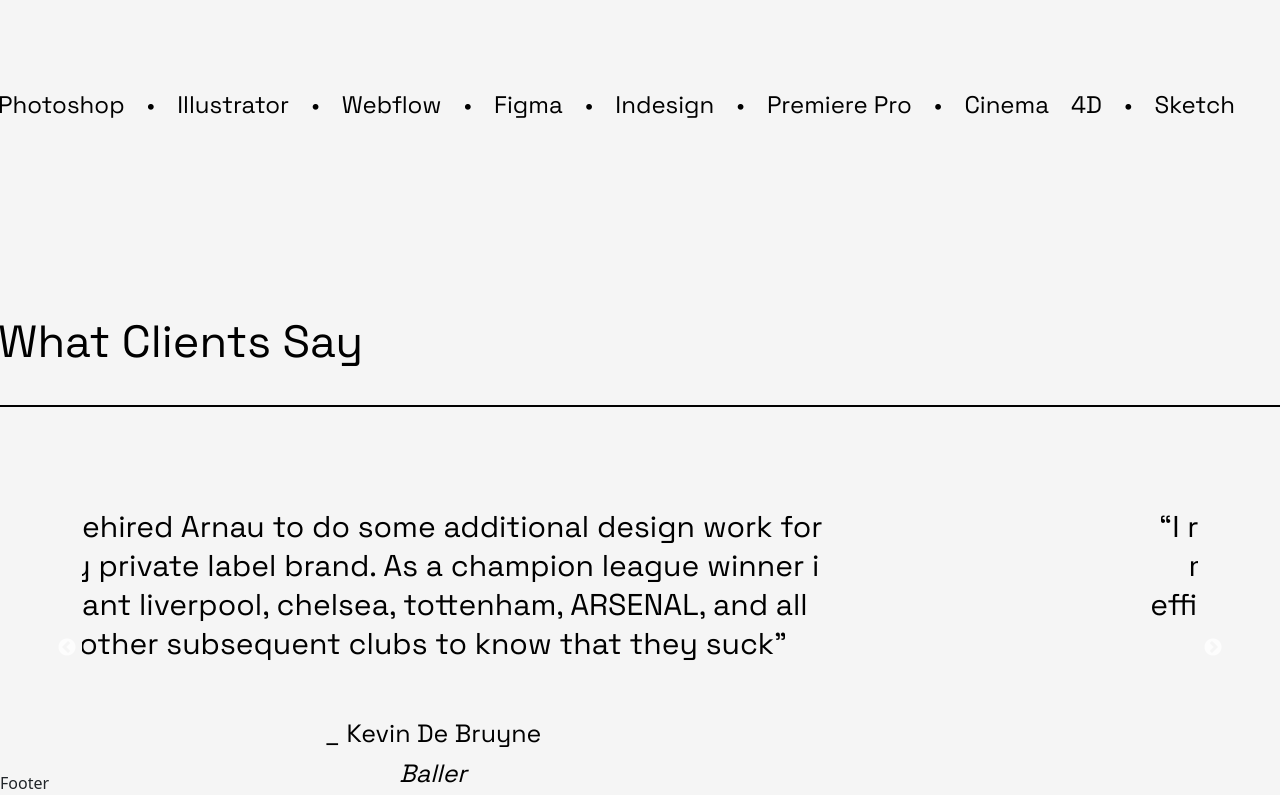
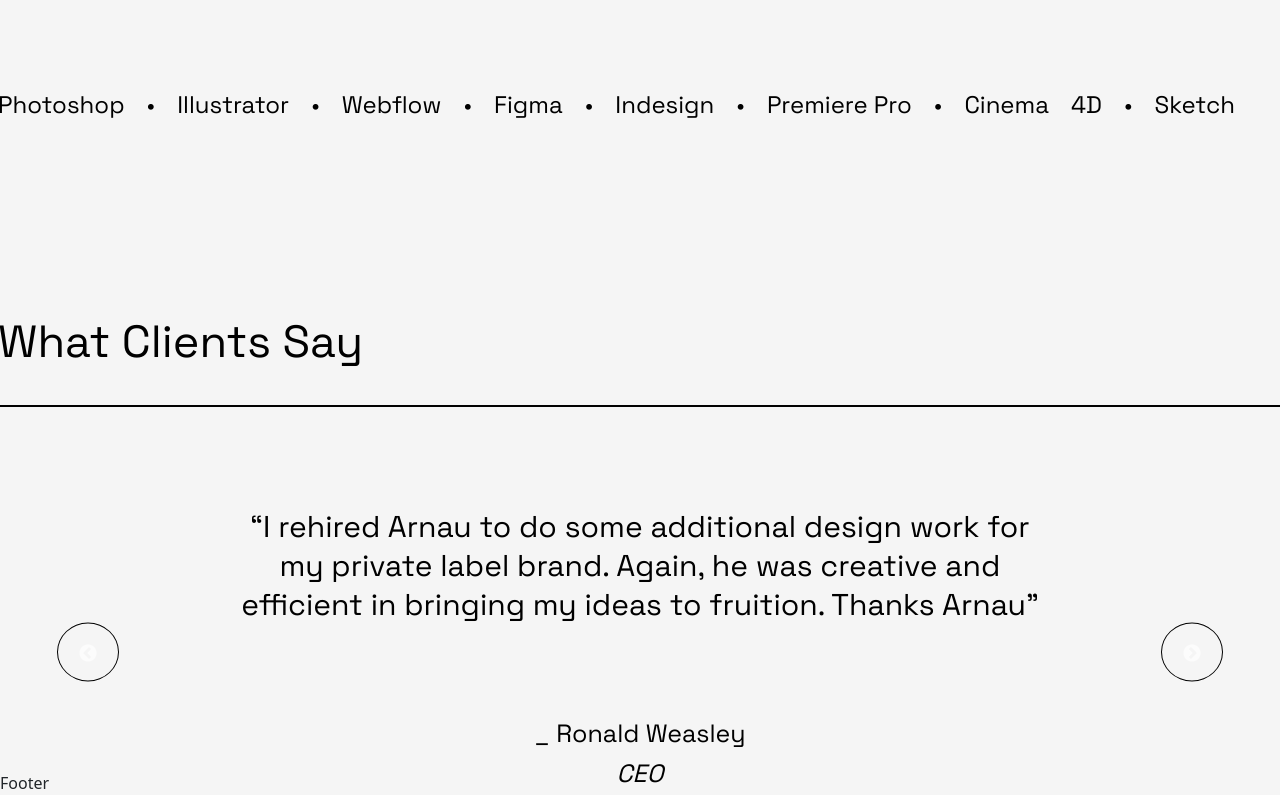
Before and after one commit to McBryan-dev/Demo-portfolio_2, a React (Create React App) app: page /home/ in a window 1280 px wide. Shown: the part 3491-4288 px from the top of the page. Built offline with nearby package versions, Linux system fonts and the light colour scheme.

Commit message:
Next Commit

```diff
--- a/src/App.css
+++ b/src/App.css
@@ -2,6 +2,7 @@
 
 :root {
   --primary-color: #000;
+  --bg-color: #F5F5F5;
   --secondary-color: rgb(236, 152, 73);
   --grotesk-family: 'Space Grotesk', sans-serif;
 }
--- a/src/Pages/Home.jsx
+++ b/src/Pages/Home.jsx
@@ -12,6 +12,7 @@ import { Container } from "react-bootstrap";
 
 import Projects from '../assets/data/projects.js';
 import Testimonial from '../assets/data/testimonial.js';
+import Carousel from '../shared/Carousel.jsx';
 
 import HomeImg from '../assets/images/home_img.png';
 import LinkImg from '../assets/images/link_img.png';
@@ -278,24 +279,9 @@ const Home = () => {
 
                         <div className="carousel">
                             <div className="container">
-                                <Slider {...settings}>
-                                    {
-                                        Testimonial?.map((testimony) => (
-                                            <div className="content" key={testimony.id}>
 
-                                                <div className="para">
-                                                    <p>{testimony.para}</p>
-                                                </div>
+                                <Carousel />
 
-                                                <div className="office">
-                                                    <h4>{testimony.name}</h4>
-                                                    <h5>{testimony.role}</h5>
-                                                </div>
-
-                                            </div>
-                                        ))
-                                    }
-                                </Slider>
                             </div>
                         </div>
 
--- a/src/components/LAYOUT/Layout.css
+++ b/src/components/LAYOUT/Layout.css
@@ -7,7 +7,7 @@ body {
 .layout {
     display: flex;
     flex-direction: column;
-    background-color: #F5F5F5;
+    background-color: var(--bg-color);
     width: 100%;
     position: relative;
 
--- /dev/null
+++ b/src/shared/Carousel.css
@@ -0,0 +1,40 @@
+/* .carousel-container {
+  width: 100%;
+  margin: auto;
+}
+
+
+
+.slick-prev {
+  left: 0;
+}
+
+
+.slick-next {
+  right: 0;
+} */
+
+.slick-prev,
+.slick-next {
+  background: var(--bg-color);
+  opacity: 1;
+  border: .1px solid var(--primary-color);
+  border-radius: 50%;
+  padding-left: 20px;
+  padding-bottom: 37px;
+  padding-right: 40px;
+  padding-top: 20px;
+  position: absolute;
+  transform: translateY(-50%);
+  cursor: pointer;
+}
+
+.slick-prev:hover,
+.slick-next:hover {
+
+}
+
+.slick-prev img {
+  display: none;
+  opacity: 1;
+}
--- /dev/null
+++ b/src/shared/Carousel.jsx
@@ -0,0 +1,46 @@
+import React from 'react';
+
+import './Carousel.css';
+// import '../styles/Home.css'
+
+import Slider from 'react-slick';
+import "slick-carousel/slick/slick.css";
+import "slick-carousel/slick/slick-theme.css";
+
+import Testimonial from '../assets/data/testimonial.js';
+
+const Carousel = () => {
+
+    const settings = {
+        dots: false,
+        infinite: true,
+        speed: 800,
+        slidesToShow: 1,
+        slidesToScroll: 1
+    };
+
+    return (
+        <div className="carousel-container">
+            <Slider {...settings}>
+                {
+                    Testimonial?.map((testimony) => (
+                        <div className="content" key={testimony.id}>
+
+                            <div className="para">
+                                <p>{testimony.para}</p>
+                            </div>
+
+                            <div className="office">
+                                <h4>{testimony.name}</h4>
+                                <h5>{testimony.role}</h5>
+                            </div>
+
+                        </div>
+                    ))
+                }
+            </Slider>
+        </div>
+    )
+}
+
+export default Carousel;
--- a/src/styles/Home.css
+++ b/src/styles/Home.css
@@ -1,4 +1,5 @@
 /* --primary-color: #000;
+   --bg-color: #F5F5F5;
   --secondary-color: rgb(255, 196, 0);
   --grotesk-family: 'Space Grotesk', sans-serif; */
 
@@ -154,7 +155,7 @@
     font-weight: 400;
     line-height: normal;
     padding: 5px 15px;
-    border: 1.5px solid black;
+    border: 1.5px solid var(--primary-color);
     border-radius: 50%;
 }
 /* PROJECT_SECT_END */
@@ -489,33 +490,20 @@
 
 .content .client_sect .carousel .container {
     width: 1284px;
-    height:210px;
+    height: 210px;
     flex-shrink: 0;
     justify-content: center;
     align-items: center;
-    margin-left: auto;
-}
-
-.content .client_sect .carousel .container .content {
-    display: flex;
-    width: 823px;
-    height: 210px;
-    gap: 20px;
-    justify-content: center;
-    margin-left: auto;
-    align-items: center;
-    text-align: center;
-    background: #F5F5F5;
 }
 
 .content .client_sect .carousel .container .content .para {
     display: flex;
     text-align: center;
-    width: 800px;
+    width: 823px;
     text-align: center;
     margin-left: auto;
     margin-right: auto;
-    height: 100%;
+    height: 210px;
 }
 
 .content .client_sect .carousel .container .content .para p {
```
